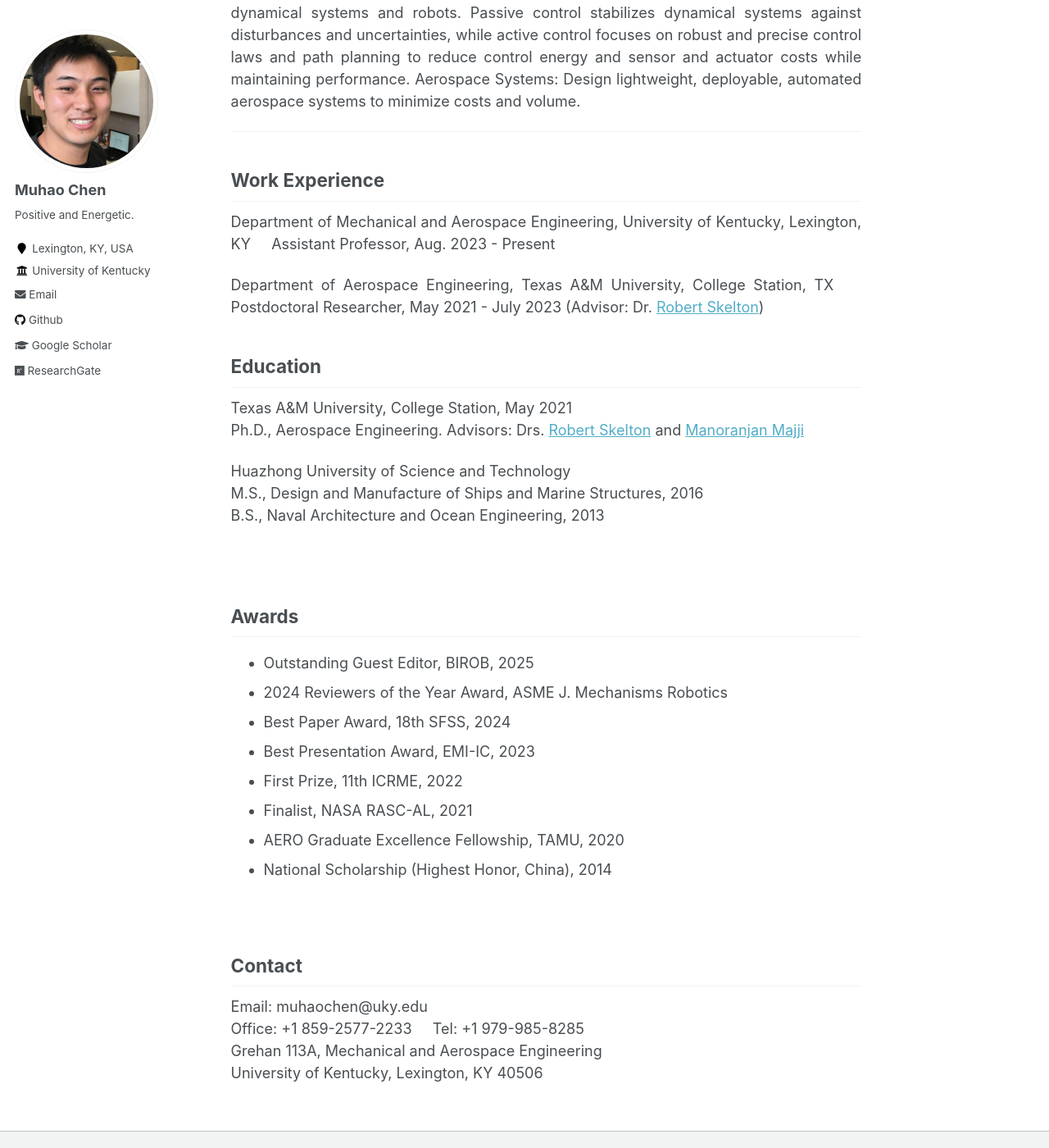
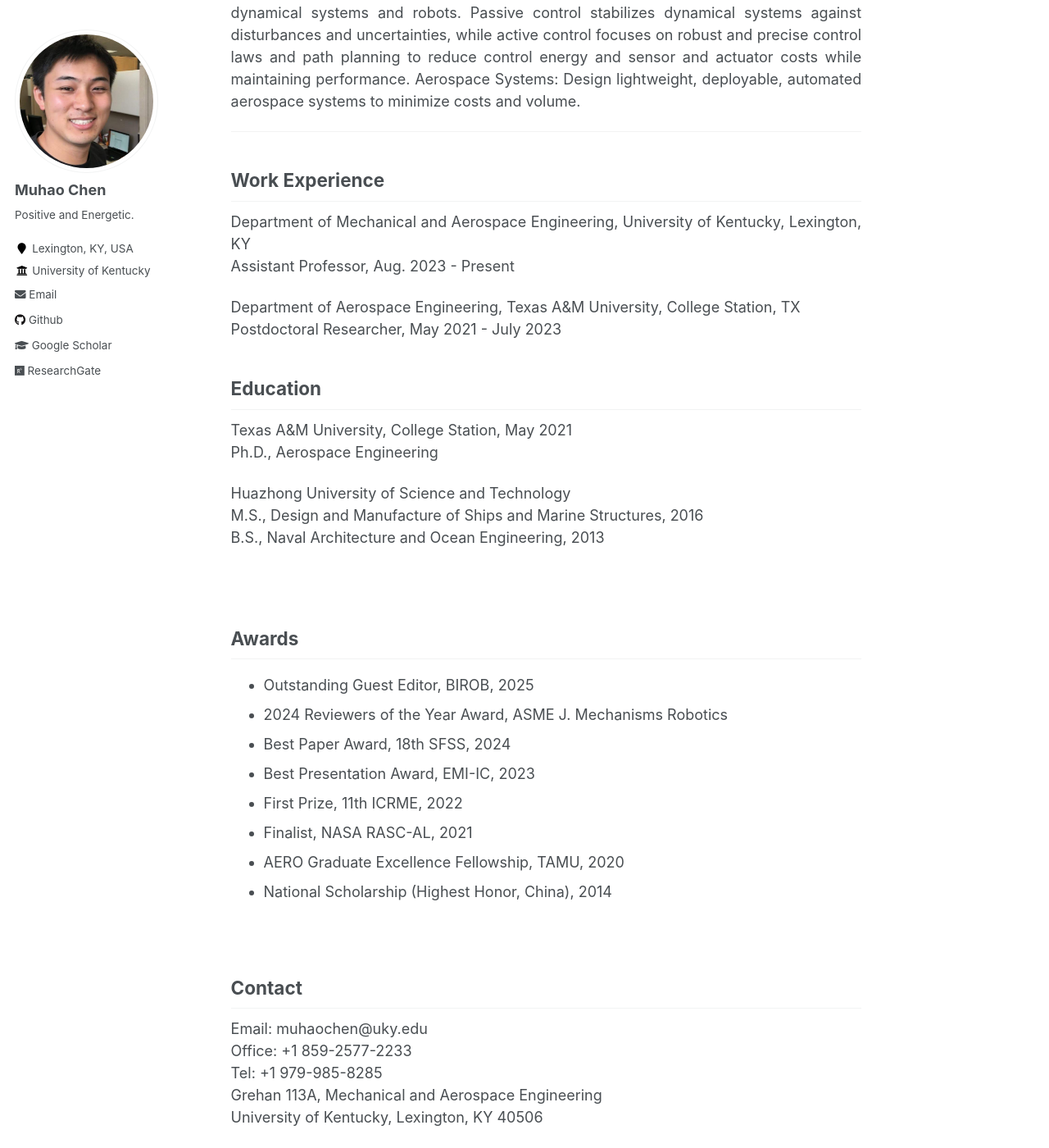
Before and after one commit to Muhao-Chen/muhao-chen.github.io, a Jekyll site: the page built from _pages/about.md, in a window 1280 px wide and 1400 px high, scrolled down 197 px. Shown: the whole window at 82% size. Built offline with Jekyll 4.4.1, drawn with Linux system fonts in a browser that asks for light colours.

Commit message:
Update about.md

```diff
--- a/_pages/about.md
+++ b/_pages/about.md
@@ -59,7 +59,8 @@ Department of Mechanical and Aerospace Engineering, University of Kentucky, Lexi
 Assistant Professor, Aug. 2023 - Present
 
 Department of Aerospace Engineering, Texas A&M University, College Station, TX
-Postdoctoral Researcher, May 2021 - July 2023 (Advisor: Dr. [Robert Skelton](https://bobskelton.github.io/))
+Postdoctoral Researcher, May 2021 - July 2023
+<!-- (Advisor: Dr. [Robert Skelton](https://bobskelton.github.io/)) -->
 
 <!-- Think -->
 <!-- National Instruments Corporation
@@ -70,7 +71,8 @@ Assistant Application Engineer, July 2013 - Jan. 2015 -->
 
 ## Education
 Texas A&M University, College Station, May 2021
-Ph.D., Aerospace Engineering. Advisors: Drs. [Robert Skelton](https://bobskelton.github.io/) and [Manoranjan Majji](https://engineering.tamu.edu/aerospace/profiles/majji-manoranjan.html)
+Ph.D., Aerospace Engineering
+<!-- Advisors: Drs. [Robert Skelton](https://bobskelton.github.io/) and [Manoranjan Majji](https://engineering.tamu.edu/aerospace/profiles/majji-manoranjan.html) -->
 
 Huazhong University of Science and Technology
 M.S., Design and Manufacture of Ships and Marine Structures, 2016
```
